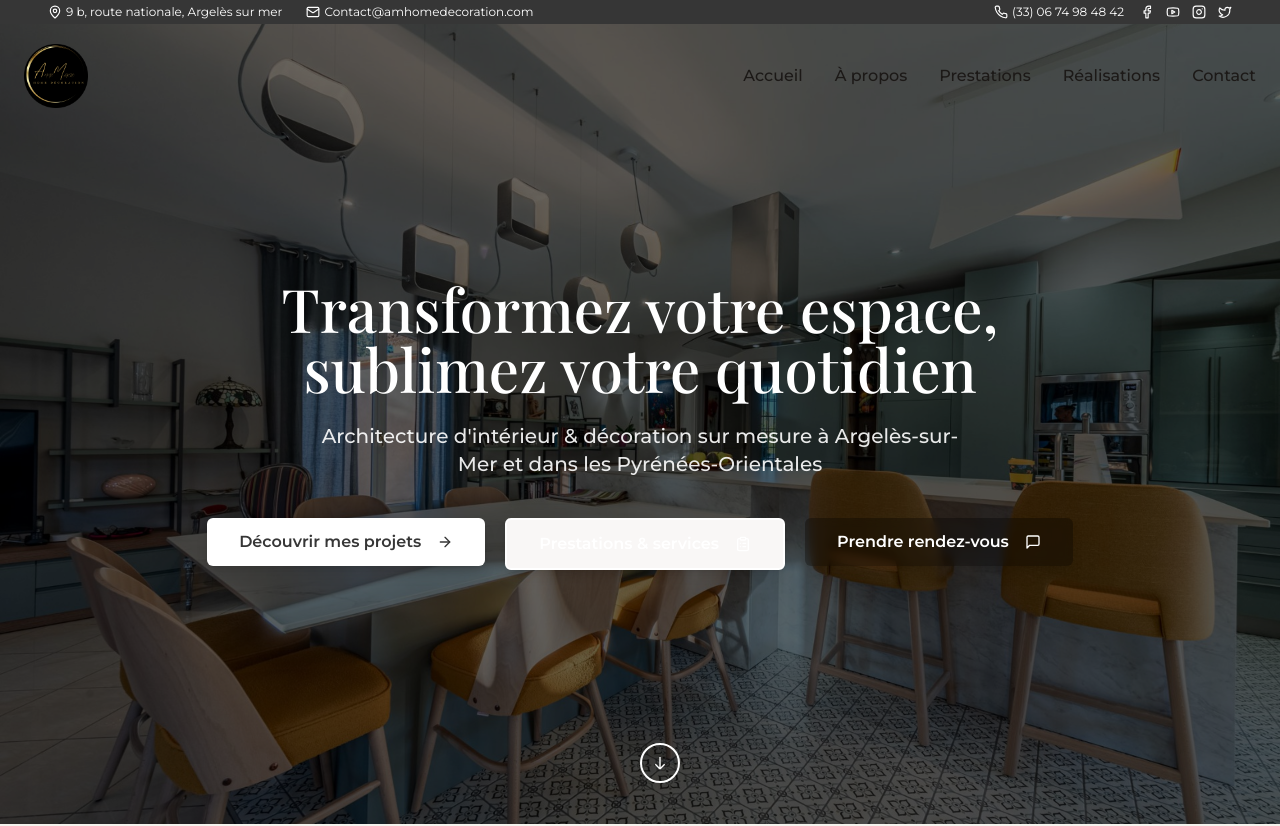
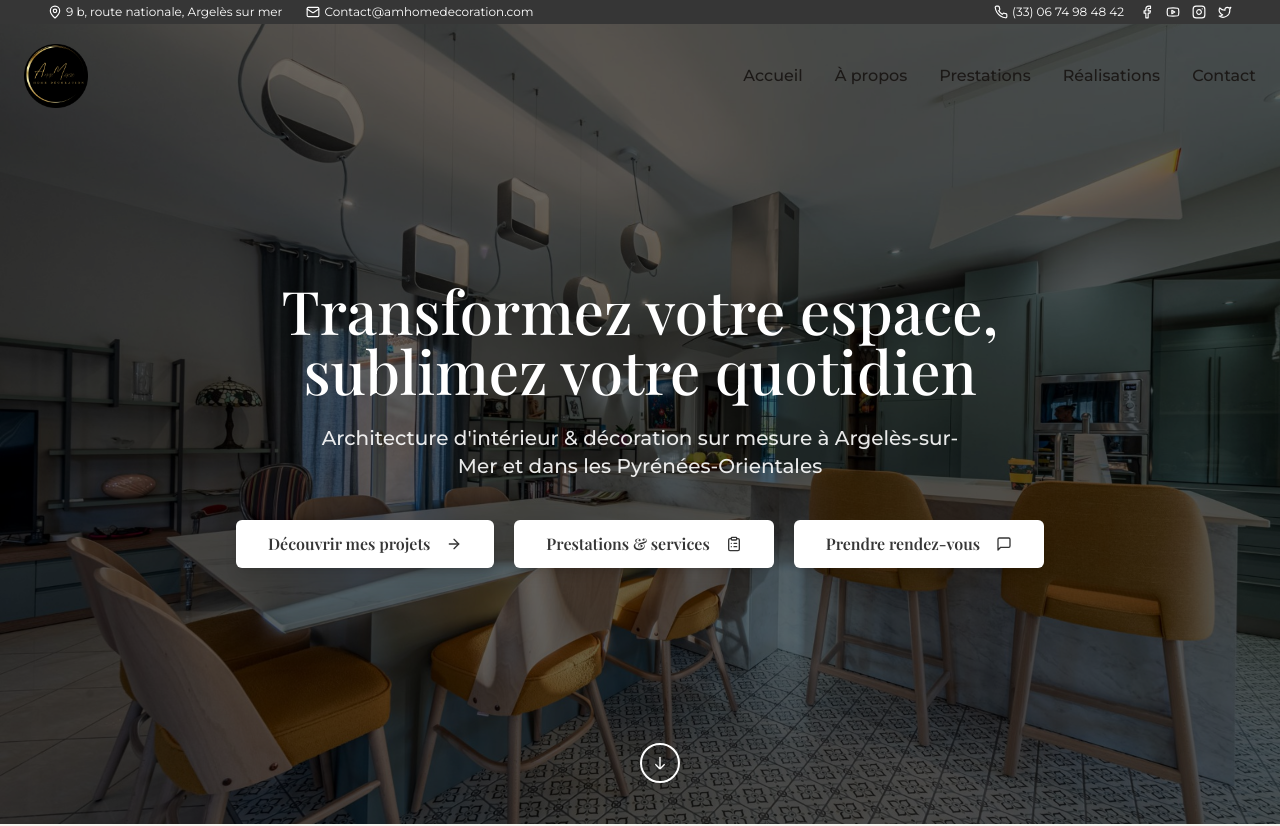
Before and after one commit to AmHomeDecoration/amhomedecoration, a React (Vite) app: page / in a window 1280 px wide. Shown: the top 826 px of the page. Built offline with nearby package versions, Linux system fonts and the light colour scheme.

Commit message:
Add new button style
Adds a new button style with hover effect similar to the logo.

```diff
--- a/src/components/HeroSection.tsx
+++ b/src/components/HeroSection.tsx
@@ -52,30 +52,28 @@ const HeroSection = () => {
         <div className="flex flex-col sm:flex-row gap-5 justify-center max-w-4xl mx-auto">
           <Button
             size="lg"
-            className="bg-white text-design-charcoal hover:bg-white/90 shadow-lg py-6 font-semibold text-base"
+            className="bg-white text-design-charcoal hover:bg-design-gold hover:text-white shadow-lg py-6 font-semibold text-base transition-colors duration-300"
             onClick={handleDiscoverProjects}
           >
-            Découvrir mes projets
+            <span className="font-serif">Découvrir mes projets</span>
             <ArrowRight className="ml-2 h-5 w-5" />
           </Button>
 
           <Button
-            variant="outline"
             size="lg"
-            className="border-2 border-white text-white hover:bg-white/20 shadow-lg py-6 font-semibold text-base"
+            className="bg-white text-design-charcoal hover:bg-design-gold hover:text-white shadow-lg py-6 font-semibold text-base transition-colors duration-300"
             onClick={handleServicesClick}
           >
-            Prestations & services
+            <span className="font-serif">Prestations & services</span>
             <ClipboardList className="ml-2 h-5 w-5" />
           </Button>
 
           <Button
-            variant="ghost"
             size="lg"
-            className="text-white hover:bg-white/20 shadow-lg py-6 font-semibold text-base backdrop-blur-sm bg-black/30"
+            className="bg-white text-design-charcoal hover:bg-design-gold hover:text-white shadow-lg py-6 font-semibold text-base transition-colors duration-300"
             onClick={handleContactClick}
           >
-            Prendre rendez-vous
+            <span className="font-serif">Prendre rendez-vous</span>
             <MessageSquare className="ml-2 h-5 w-5" />
           </Button>
         </div>
```
